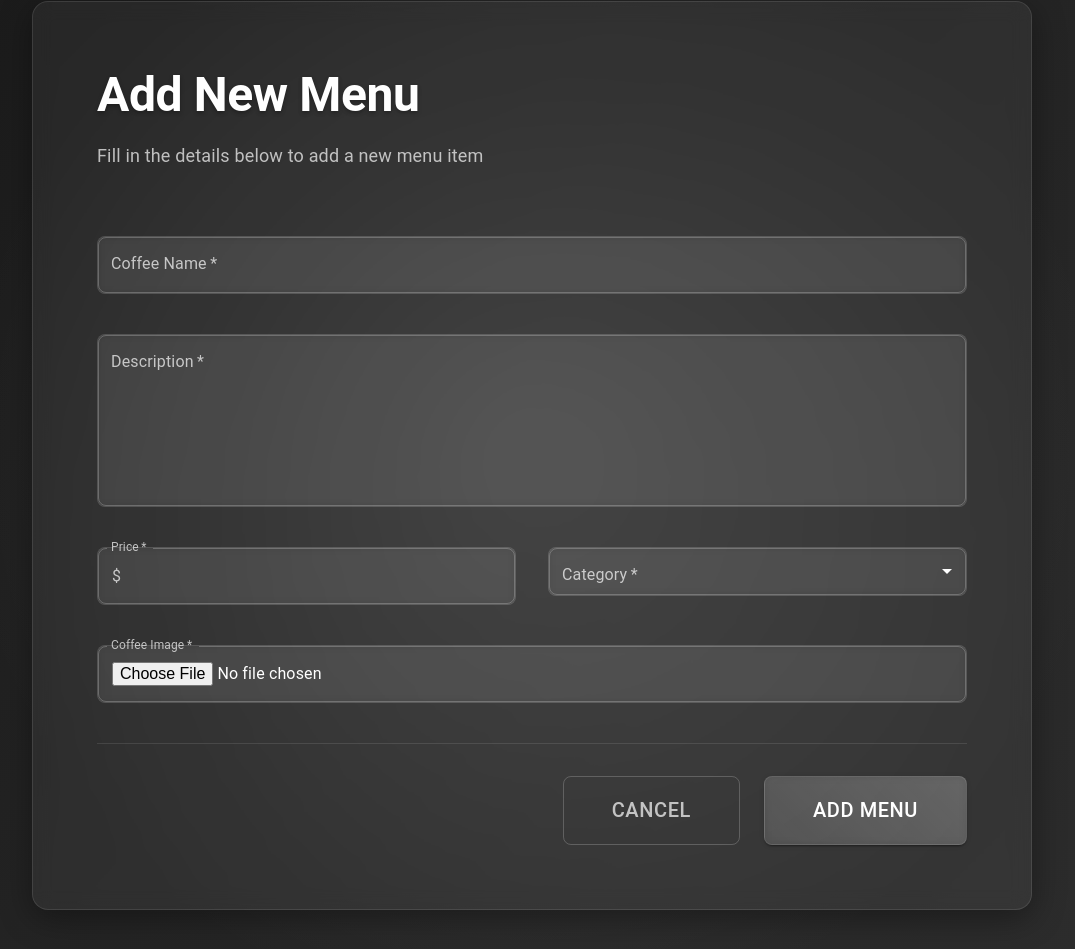
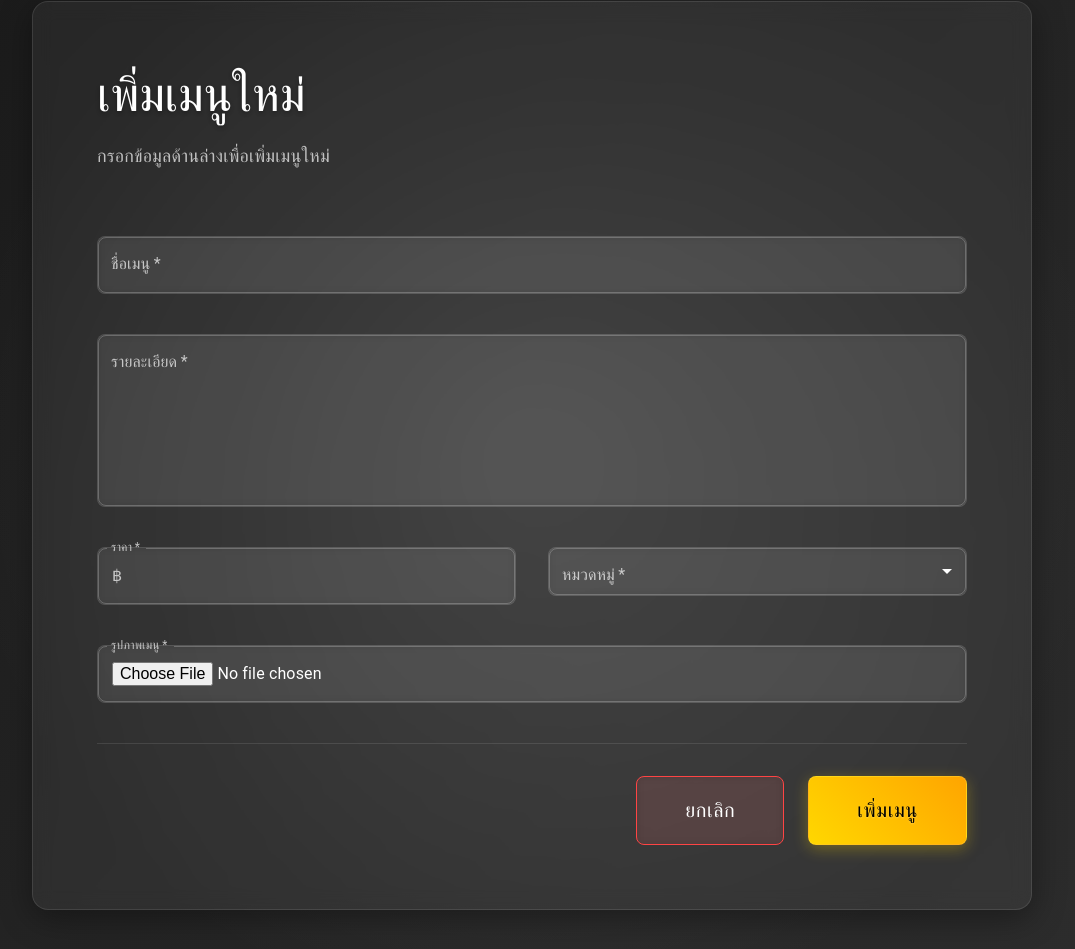
Before and after one commit to Tenten1007/MenuCoffee-v2, a React (Vite) app in the folder client/: page /add-coffee in a window 1280 px wide. Shown: the part 127-1076 px from the top of the page, without its empty margins (108-1183 px from the left). Built offline with nearby package versions, Linux system fonts and the light colour scheme.

Commit message:
แก้ไข Add menu

```diff
--- a/client/src/components/Navbar.jsx
+++ b/client/src/components/Navbar.jsx
@@ -11,12 +11,10 @@ import {
   useTheme,
   useMediaQuery,
   Container,
-  Avatar,
-  Badge
+  Avatar
 } from '@mui/material';
 import {
   Menu as MenuIcon,
-  ShoppingCart as CartIcon,
   Person as PersonIcon,
   Logout as LogoutIcon,
   AdminPanelSettings as AdminIcon,
@@ -50,8 +48,6 @@ const Navbar = () => {
   };
 
   const isStaffPage = location.pathname === '/staff';
-  const isMenuPage = location.pathname === '/menu';
-  const showCartButton = !isStaffPage && !isMenuPage;
 
   return (
     <AppBar
@@ -101,21 +97,6 @@ const Navbar = () => {
                   >
                     {!isMobile && 'จัดการคำสั่งซื้อ'}
                   </Button>
-                )}
-                {showCartButton && (
-                  <IconButton
-                    color="inherit"
-                    onClick={() => navigate('/cart')}
-                    sx={{
-                      '&:hover': {
-                        backgroundColor: 'rgba(255, 255, 255, 0.1)'
-                      }
-                    }}
-                  >
-                    <Badge badgeContent={0} color="error">
-                      <CartIcon />
-                    </Badge>
-                  </IconButton>
                 )}
                 <IconButton
                   size="large"
--- a/client/src/pages/AddCoffee.jsx
+++ b/client/src/pages/AddCoffee.jsx
@@ -15,10 +15,16 @@ import { useNavigate } from 'react-router-dom';
 import axios from 'axios';
 
 const categories = [
+  { value: 'recommended', label: 'เมนูแนะนำ' },
   { value: 'coffee', label: 'กาแฟ' },
+  { value: 'matcha', label: 'มัทฉะ' },
   { value: 'tea', label: 'ชา' },
+  { value: 'milk', label: 'นม' },
   { value: 'italian-soda', label: 'อิตาเลี่ยนโซดา' },
-  { value: 'bakery', label: 'เบเกอรี่' }
+  { value: 'snack', label: 'ขนม' },
+  { value: 'bakery', label: 'เบเกอรี่' },
+  { value: 'leaf-tea', label: 'ใบชา' },
+  { value: 'food', label: 'อาหาร' }
 ];
 
 const AddCoffee = () => {
@@ -123,7 +129,7 @@ const AddCoffee = () => {
                 textShadow: '0 2px 4px rgba(0,0,0,0.3)'
               }}
             >
-              Add New Menu
+              เพิ่มเมนูใหม่
             </Typography>
             <Typography
               variant="subtitle1"
@@ -132,7 +138,7 @@ const AddCoffee = () => {
                 color: 'rgba(255, 255, 255, 0.7)'
               }}
             >
-              Fill in the details below to add a new menu item
+              กรอกข้อมูลด้านล่างเพื่อเพิ่มเมนูใหม่
             </Typography>
           </Box>
 
@@ -141,7 +147,7 @@ const AddCoffee = () => {
               <TextField
                 required
                 fullWidth
-                label="Coffee Name"
+                label="ชื่อเมนู"
                 name="name"
                 value={formData.name}
                 onChange={handleChange}
@@ -173,7 +179,7 @@ const AddCoffee = () => {
                 fullWidth
                 multiline
                 rows={isMobile ? 3 : isTablet ? 4 : 6}
-                label="Description"
+                label="รายละเอียด"
                 name="description"
                 value={formData.description}
                 onChange={handleChange}
@@ -211,13 +217,13 @@ const AddCoffee = () => {
                   required
                   fullWidth
                   type="number"
-                  label="Price"
+                  label="ราคา"
                   name="price"
                   value={formData.price}
                   onChange={handleChange}
                   size={isMobile ? "small" : "medium"}
                   InputProps={{
-                    startAdornment: <Typography sx={{ mr: 1, color: 'rgba(255, 255, 255, 0.7)' }}>$</Typography>
+                    startAdornment: <Typography sx={{ mr: 1, color: 'rgba(255, 255, 255, 0.7)' }}>฿</Typography>
                   }}
                   sx={{
                     '& .MuiOutlinedInput-root': {
@@ -245,7 +251,7 @@ const AddCoffee = () => {
                   required
                   fullWidth
                   select
-                  label="Category"
+                  label="หมวดหมู่"
                   name="category"
                   value={formData.category}
                   onChange={handleChange}
@@ -310,7 +316,7 @@ const AddCoffee = () => {
                 required
                 fullWidth
                 type="file"
-                label="Coffee Image"
+                label="รูปภาพเมนู"
                 name="image"
                 onChange={handleFileChange}
                 InputLabelProps={{ shrink: true }}
@@ -357,15 +363,25 @@ const AddCoffee = () => {
                     px: { xs: 3, sm: 4, md: 6 },
                     fontSize: { xs: '1rem', sm: '1.125rem', md: '1.25rem' },
                     borderRadius: 2,
-                    color: 'rgba(255, 255, 255, 0.7)',
-                    borderColor: 'rgba(255, 255, 255, 0.2)',
+                    color: '#ffffff',
+                    borderColor: '#ff4444',
+                    backgroundColor: 'rgba(255, 68, 68, 0.1)',
+                    backdropFilter: 'blur(5px)',
+                    transition: 'all 0.3s ease',
                     '&:hover': {
-                      borderColor: 'rgba(255, 255, 255, 0.3)',
-                      backgroundColor: 'rgba(255, 255, 255, 0.05)'
+                      backgroundColor: 'rgba(255, 68, 68, 0.2)',
+                      borderColor: '#ff4444',
+                      color: '#ffffff',
+                      transform: 'translateY(-1px)',
+                      boxShadow: '0 4px 15px rgba(255, 68, 68, 0.3)'
+                    },
+                    '&:active': {
+                      transform: 'translateY(1px)',
+                      backgroundColor: 'rgba(255, 68, 68, 0.3)'
                     }
                   }}
                 >
-                  Cancel
+                  ยกเลิก
                 </Button>
                 <Button
                   type="submit"
@@ -376,17 +392,25 @@ const AddCoffee = () => {
                     px: { xs: 3, sm: 4, md: 6 },
                     fontSize: { xs: '1rem', sm: '1.125rem', md: '1.25rem' },
                     borderRadius: 2,
-                    background: 'linear-gradient(45deg, rgba(255,255,255,0.1) 0%, rgba(255,255,255,0.2) 100%)',
+                    background: 'linear-gradient(45deg, #FFD700 0%, #FFA500 100%)',
                     backdropFilter: 'blur(5px)',
                     border: '1px solid rgba(255, 255, 255, 0.1)',
-                    color: '#ffffff',
+                    color: '#000000',
+                    textShadow: '0 1px 2px rgba(255,255,255,0.3)',
+                    boxShadow: '0 4px 15px rgba(255, 215, 0, 0.3)',
+                    transition: 'all 0.3s ease',
                     '&:hover': {
-                      background: 'linear-gradient(45deg, rgba(255,255,255,0.15) 0%, rgba(255,255,255,0.25) 100%)',
-                      boxShadow: '0 4px 20px rgba(0,0,0,0.2)'
+                      background: 'linear-gradient(45deg, #FFC107 0%, #FF8C00 100%)',
+                      boxShadow: '0 6px 20px rgba(255, 215, 0, 0.4)',
+                      transform: 'translateY(-2px)'
+                    },
+                    '&:active': {
+                      transform: 'translateY(1px)',
+                      boxShadow: '0 2px 10px rgba(255, 215, 0, 0.3)'
                     }
                   }}
                 >
-                  Add Menu
+                  เพิ่มเมนู
                 </Button>
               </Box>
             </Stack>
--- a/client/src/pages/Menu.jsx
+++ b/client/src/pages/Menu.jsx
@@ -40,10 +40,16 @@ const Menu = () => {
 
   const categories = [
     { value: 'all', label: 'ทั้งหมด' },
+    { value: 'recommended', label: 'เมนูแนะนำ' },
     { value: 'coffee', label: 'กาแฟ' },
+    { value: 'matcha', label: 'มัทฉะ' },
     { value: 'tea', label: 'ชา' },
+    { value: 'milk', label: 'นม' },
     { value: 'italian-soda', label: 'อิตาเลี่ยนโซดา' },
-    { value: 'bakery', label: 'เบเกอรี่' }
+    { value: 'snack', label: 'ขนม' },
+    { value: 'bakery', label: 'เบเกอรี่' },
+    { value: 'leaf-tea', label: 'ใบชา' },
+    { value: 'food', label: 'อาหาร' }
   ];
 
   useEffect(() => {
```
